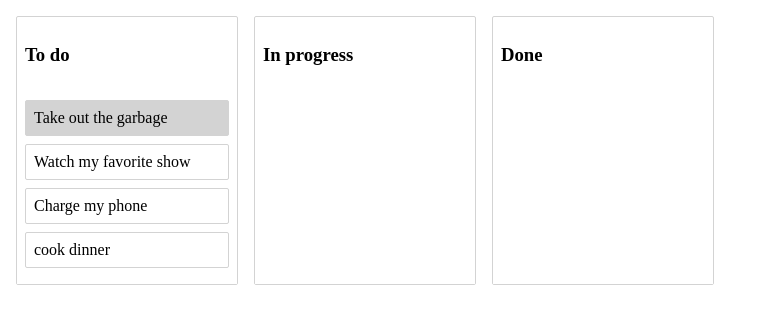
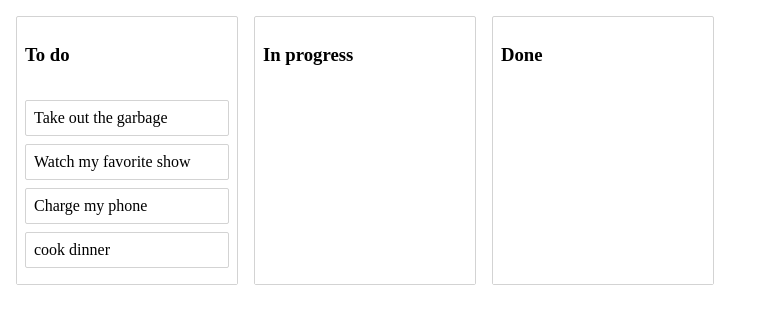
Before and after one commit to lbskinner/react-typescript-task-list, a React (Create React App) app: page / in a window 1280 px wide. Shown: the top 324 px of the page, without its empty margins (0-761 px from the left). Built offline with nearby package versions, Linux system fonts and the light colour scheme.

Commit message:
added purecomponent to help perfoamce optimations to not call the render function on components

```diff
--- a/src/App.tsx
+++ b/src/App.tsx
@@ -3,6 +3,22 @@ import initialData from "./initialData";
 import Column from "./components/Column/Column";
 import { DragDropContext, Droppable } from "react-beautiful-dnd";
 import { Container } from "./App.styles";
+
+type ColumnProps = {
+  column: IColumn;
+  taskMap: ITasks;
+  type?: string;
+  isDropDisabled?: boolean;
+  index: number;
+};
+
+class InnerList extends React.PureComponent<ColumnProps> {
+  render() {
+    const { column, taskMap, index } = this.props;
+    const tasks = column.taskIds.map((taskId: string) => taskMap[taskId]);
+    return <Column column={column} tasks={tasks} index={index} />;
+  }
+}
 
 class App extends React.Component {
   state = initialData;
@@ -138,22 +154,19 @@ class App extends React.Component {
           direction="horizontal"
           type="column"
         >
-          {(provided, snapshot) => (
+          {(provided) => (
             <Container {...provided.droppableProps} ref={provided.innerRef}>
               {this.state.columnOrder.map((columnId: string, index) => {
                 const column = this.state.columns[columnId];
-                const tasks = column.taskIds.map(
-                  (taskId) => this.state.tasks[taskId]
-                );
                 // good use to prevent back drag
                 // const isDropDisabled = index < this.state.homeIndex;
+                // isDropDisabled={isDropDisabled}
 
                 return (
-                  <Column
+                  <InnerList
                     key={column.id}
                     column={column}
-                    tasks={tasks}
-                    // isDropDisabled={isDropDisabled}
+                    taskMap={this.state.tasks}
                     index={index}
                   />
                 );
--- a/src/components/Column/Column.styles.ts
+++ b/src/components/Column/Column.styles.ts
@@ -23,7 +23,7 @@ export const TaskList = styled.div<ColumnStyleProps>`
   padding: 8px;
   transition: background-color 0.2s ease;
   background-color: ${(props) =>
-    props.isDraggingOver ? "skyblue" : "inherit"};
+    props.isDraggingOver ? "lightgrey" : "inherit"};
   flex-grow: 1;
   // have a min-height so the droppable area's height is not 0 when there are no items
   min-height: 100px;
--- a/src/components/Column/Column.tsx
+++ b/src/components/Column/Column.tsx
@@ -10,6 +10,18 @@ type ColumnProps = {
   isDropDisabled?: boolean;
   index: number;
 };
+
+type InnerListProps = {
+  tasks: ITask[];
+};
+
+class InnerList extends React.PureComponent<InnerListProps> {
+  render() {
+    return this.props.tasks.map((task, index) => (
+      <Task key={task.id} task={task} index={index} />
+    ));
+  }
+}
 
 class Column extends React.Component<ColumnProps> {
   render() {
@@ -36,9 +48,7 @@ class Column extends React.Component<ColumnProps> {
                   {...provided.droppableProps}
                   isDraggingOver={snapshot.isDraggingOver}
                 >
-                  {this.props.tasks.map((task, index) => (
-                    <Task key={task.id} task={task} index={index} />
-                  ))}
+                  <InnerList tasks={this.props.tasks} />
                   {provided.placeholder}
                 </TaskList>
               )}
--- a/src/components/Task/Task.styles.ts
+++ b/src/components/Task/Task.styles.ts
@@ -2,7 +2,7 @@ import styled from "styled-components";
 
 type TaskStyleProps = {
   isDragging: boolean;
-  isDragDisabled: boolean;
+  isDragDisabled?: boolean;
 };
 
 export const Container = styled.div<TaskStyleProps>`
--- a/src/components/Task/Task.tsx
+++ b/src/components/Task/Task.tsx
@@ -9,12 +9,12 @@ type TaskProps = {
 
 class Task extends React.Component<TaskProps> {
   render() {
-    const isDragDisabled: boolean = this.props.task.id === "task-1";
+    // const isDragDisabled: boolean = this.props.task.id === "task-1";
     return (
       <Draggable
         draggableId={this.props.task.id}
         index={this.props.index}
-        isDragDisabled={isDragDisabled}
+        // isDragDisabled={isDragDisabled}
       >
         {(provided, snapshot) => (
           <Container
@@ -24,7 +24,7 @@ class Task extends React.Component<TaskProps> {
             ref={provided.innerRef}
             isDragging={snapshot.isDragging}
             // included for style
-            isDragDisabled={isDragDisabled}
+            // isDragDisabled={isDragDisabled}
           >
             {/* created separate handle component allows users to only able to drag on the component */}
             {/* <Handle {...provided.dragHandleProps} /> */}
```
